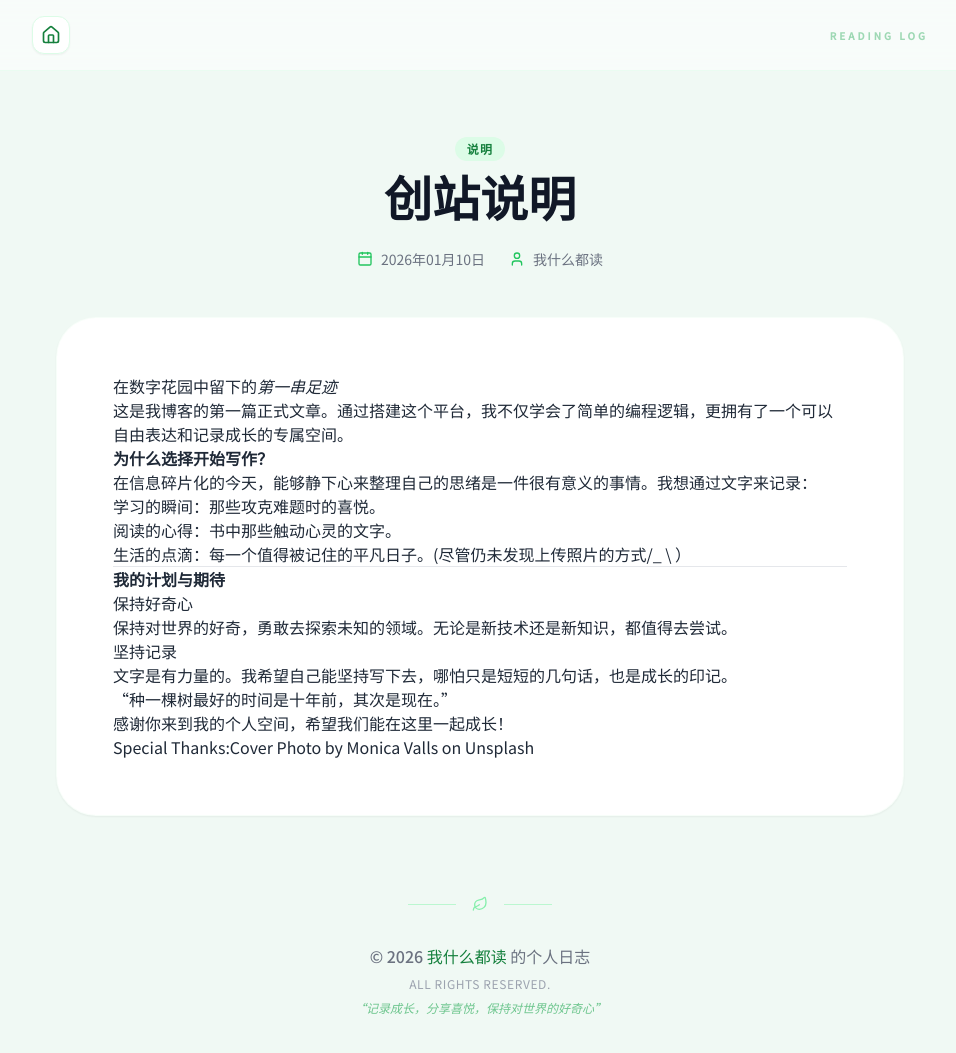
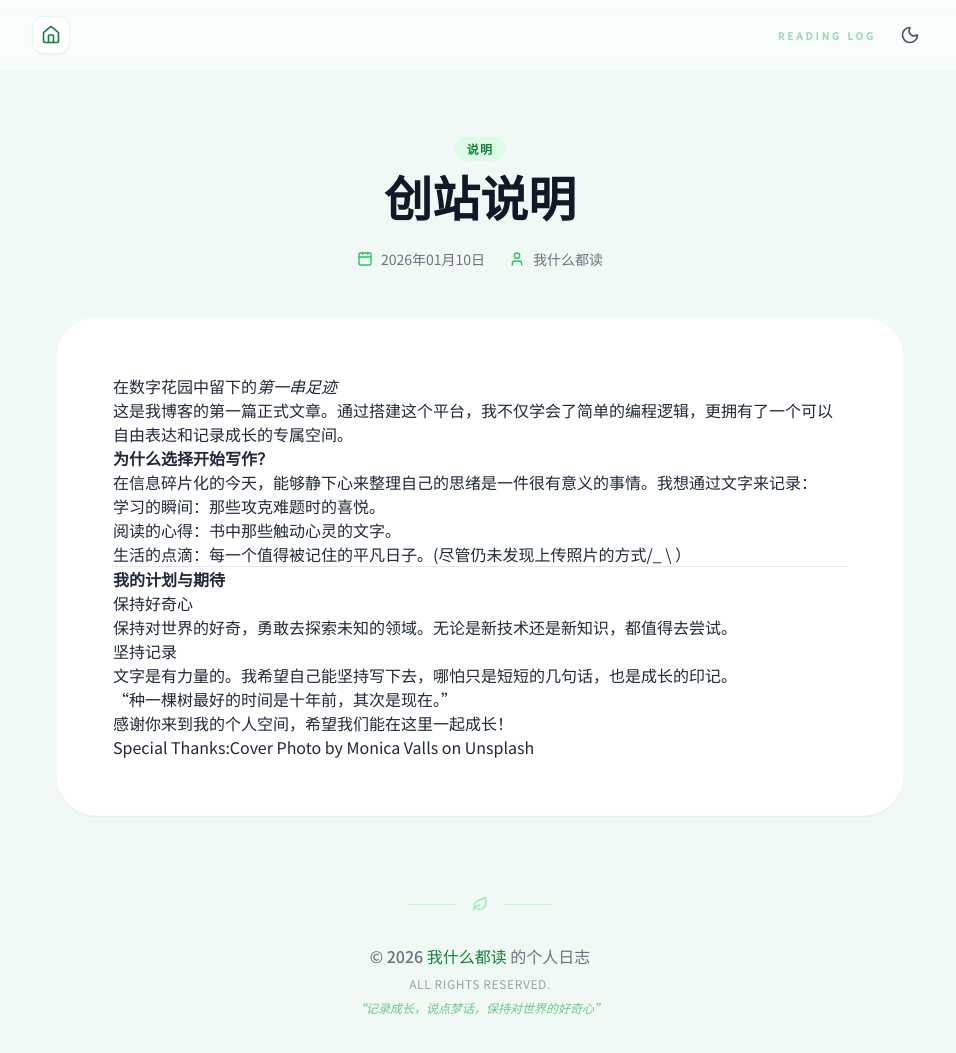
Before and after one commit to whydoIneedaname-cyber/whydoIneedaname-cyber.github.io, a Jekyll site: the page built from _posts/2026-01-10-创站说明.md, in a window 1280 px wide and 1128 px high. Shown: the top 1053 px of the window, without its empty margins (160-1116 px from the left). Built offline with Jekyll 4.4.1, drawn with Linux system fonts in a browser that asks for light colours; nearby versions of some CDN libraries.

Commit message:
Enhance post layout for dark mode support
Updated post layout to support dark mode with appropriate styles and script for theme toggling.

```diff
--- a/_layouts/post.html
+++ b/_layouts/post.html
@@ -8,17 +8,21 @@
 
     <script src="https://cdn.tailwindcss.com"></script>
     <script src="https://unpkg.com/lucide@latest"></script>
+    <script>
+        tailwind.config = { darkMode: 'class' }
+    </script>
     <style>
         @import url('https://fonts.loli.net/css2?family=Noto+Serif+SC:wght@700&family=Noto+Sans+SC:wght@400;500&display=swap');
 
         body {
             font-family: 'Noto Sans SC', sans-serif;
             line-height: 1.6;
+            transition: background-color 0.3s ease, color 0.3s ease;
         }
 
         .serif { font-family: 'Noto Serif SC', serif; }
 
-        /* 针对 prose 的细微调整，确保顶部没有多余间距 */
+        /* 针对 prose 的细微调整，确保顶部没有多余间距并适配暗黑模式 */
         .prose h1:first-child,
         .prose p:first-child {
             margin-top: 0 !important;
@@ -26,16 +30,27 @@
 
         /* 自定义浅色背景色调 */
         .bg-soft-green { background-color: #f0f9f4; }
+        .dark .bg-soft-green { background-color: #111827; } /* 对应 gray-900 */
     </style>
 </head>
-<body class="bg-soft-green text-gray-800 transition-colors">
-    <!-- 导航栏：UI 图标返回首页 -->
-    <nav class="bg-white/50 backdrop-blur-md border-b border-green-100/50 px-6 py-4 sticky top-0 z-10">
+<body class="bg-soft-green text-gray-800 dark:text-gray-100 antialiased">
+    <!-- 导航栏：适配暗黑模式 -->
+    <nav class="bg-white/50 dark:bg-gray-900/50 backdrop-blur-md border-b border-green-100/50 dark:border-gray-800 px-6 py-4 sticky top-0 z-10">
         <div class="max-w-4xl mx-auto flex items-center justify-between">
-            <a href="/" class="p-2 rounded-xl bg-white border border-green-100 text-green-700 hover:bg-green-50 hover:scale-105 transition-all shadow-sm flex items-center justify-center" title="返回首页">
-                <i data-lucide="home" class="w-5 h-5"></i>
-            </a>
-            <span class="text-[10px] text-green-600/40 tracking-[0.3em] uppercase font-bold">Reading Log</span>
+            <div class="flex items-center space-x-4">
+                <a href="/" class="p-2 rounded-xl bg-white dark:bg-gray-800 border border-green-100 dark:border-gray-700 text-green-700 dark:text-green-400 hover:bg-green-50 dark:hover:bg-gray-700 hover:scale-105 transition-all shadow-sm flex items-center justify-center" title="返回首页">
+                    <i data-lucide="home" class="w-5 h-5"></i>
+                </a>
+            </div>
+
+            <div class="flex items-center space-x-4">
+                <span class="text-[10px] text-green-600/40 dark:text-green-400/30 tracking-[0.3em] uppercase font-bold">Reading Log</span>
+                <!-- 主题切换按钮 -->
+                <button id="themeToggle" class="p-2 rounded-xl hover:bg-gray-100 dark:hover:bg-gray-800 transition-colors">
+                    <i data-lucide="sun" class="hidden dark:block w-5 h-5 text-yellow-400"></i>
+                    <i data-lucide="moon" class="block dark:hidden w-5 h-5 text-gray-600"></i>
+                </button>
+            </div>
         </div>
     </nav>
 
@@ -43,12 +58,12 @@
     <main class="max-w-4xl mx-auto px-6 py-12 md:py-16">
         <!-- 文章页头部信息 -->
         <header class="mb-12 text-center">
-            <div class="inline-block px-3 py-1 bg-green-100 text-green-700 text-xs font-bold rounded-full mb-4 uppercase tracking-widest">
+            <div class="inline-block px-3 py-1 bg-green-100 dark:bg-green-900/30 text-green-700 dark:text-green-400 text-xs font-bold rounded-full mb-4 uppercase tracking-widest">
                 {{ page.category | default: "随笔" }}
             </div>
-            <h1 class="text-3xl md:text-5xl font-bold serif mb-6 text-gray-900 leading-tight">{{ page.title }}</h1>
+            <h1 class="text-3xl md:text-5xl font-bold serif mb-6 text-gray-900 dark:text-white leading-tight">{{ page.title }}</h1>
 
-            <div class="flex items-center justify-center text-gray-500 text-sm space-x-6">
+            <div class="flex items-center justify-center text-gray-500 dark:text-gray-400 text-sm space-x-6">
                 <span class="flex items-center">
                     <i data-lucide="calendar" class="w-4 h-4 mr-2 text-green-500"></i>
                     {{ page.date | date: "%Y年%m月%d日" }}
@@ -60,8 +75,8 @@
             </div>
         </header>
 
-        <!-- 正文内容：白色卡片包裹感 -->
-        <article class="bg-white rounded-[2.5rem] p-8 md:p-14 shadow-sm border border-green-50/50 prose lg:prose-xl max-w-none">
+        <!-- 正文内容：白色卡片包裹感，适配暗黑模式 -->
+        <article class="bg-white dark:bg-gray-800 rounded-[2.5rem] p-8 md:p-14 shadow-sm border border-green-50/50 dark:border-gray-700 prose dark:prose-invert lg:prose-xl max-w-none">
             {{ content }}
         </article>
 
@@ -69,21 +84,21 @@
         <footer class="mt-20 pb-12 text-center">
             <!-- 装饰性分割线 -->
             <div class="flex items-center justify-center space-x-4 mb-8">
-                <div class="h-[1px] w-12 bg-green-200"></div>
-                <div class="text-green-300"><i data-lucide="leaf" class="w-4 h-4"></i></div>
-                <div class="h-[1px] w-12 bg-green-200"></div>
+                <div class="h-[1px] w-12 bg-green-200 dark:bg-green-900"></div>
+                <div class="text-green-300 dark:text-green-700"><i data-lucide="leaf" class="w-4 h-4"></i></div>
+                <div class="h-[1px] w-12 bg-green-200 dark:bg-green-900"></div>
             </div>
 
             <!-- 版权文字 -->
             <div class="space-y-2">
-                <p class="text-gray-500 font-medium">
-                    © {{ "now" | date: "%Y" }} <span class="text-green-700">我什么都读</span> 的个人日志
+                <p class="text-gray-500 dark:text-gray-400 font-medium">
+                    © {{ "now" | date: "%Y" }} <span class="text-green-700 dark:text-green-400">我什么都读</span> 的个人日志
                 </p>
-                <p class="text-gray-400 text-xs tracking-wider uppercase">
+                <p class="text-gray-400 dark:text-gray-600 text-xs tracking-wider uppercase">
                     All Rights Reserved.
                 </p>
-                <p class="text-xs mt-4 text-green-600/60 font-medium italic">
-                    “记录成长，分享喜悦，保持对世界的好奇心”
+                <p class="text-xs mt-4 text-green-600/60 dark:text-green-400/40 font-medium italic">
+                    “记录成长，说点梦话，保持对世界的好奇心”
                 </p>
             </div>
         </footer>
@@ -92,6 +107,20 @@
     <script>
         // 初始化 Lucide 图标
         lucide.createIcons();
+
+        // 暗黑模式切换逻辑
+        const themeToggle = document.getElementById('themeToggle');
+        // 检查本地存储
+        if (localStorage.getItem('theme') === 'dark' || (!('theme' in localStorage) && window.matchMedia('(prefers-color-scheme: dark)').matches)) {
+            document.documentElement.classList.add('dark');
+        } else {
+            document.documentElement.classList.remove('dark');
+        }
+
+        themeToggle.onclick = () => {
+            const isDark = document.documentElement.classList.toggle('dark');
+            localStorage.setItem('theme', isDark ? 'dark' : 'light');
+        };
     </script>
 </body>
 </html>
```
